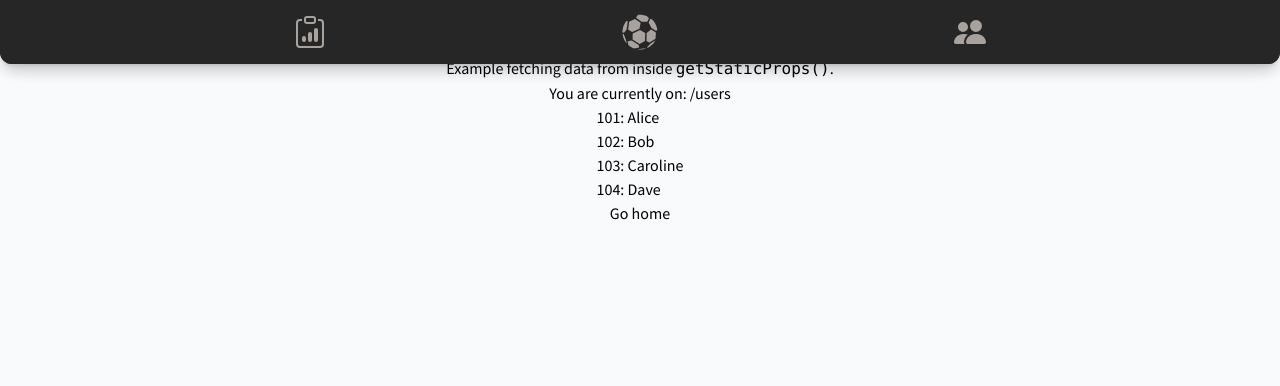
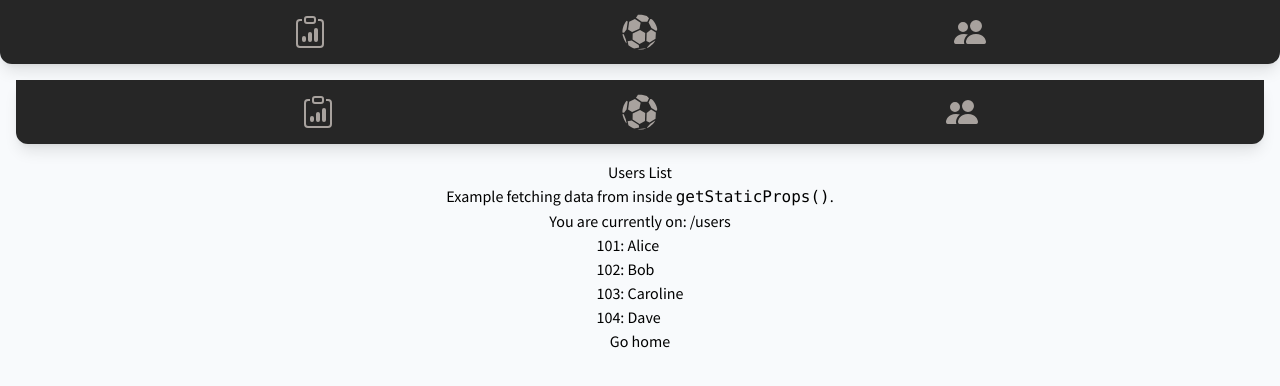
Before and after one commit to rizzrark/squaads-football-app, a Next.js app: page /users in a window 1280 px wide. Shown: the top 386 px of the page. Built offline with nearby package versions, Linux system fonts and the light colour scheme.

Commit message:
style: Fix `position` porperty in `.navigation` custom class

```diff
--- a/styles/globals.css
+++ b/styles/globals.css
@@ -6,10 +6,11 @@
 
 @layer components {
   .pagetitle {
-    @apply flex items-center justify-center sm:fixed bottom-0
+    @apply flex items-center justify-center sm:fixed bottom-0 shadow-lg
     text-slate-50 w-full h-16 z-50 rounded-b-2xl sm:rounded-t-2xl sm:rounded-b-none;
   }
   .navigation {
-    @apply fixed bottom-0 flex w-full h-16 shadow-lg sm:top-0 rounded-t-2xl sm:rounded-b-xl sm:rounded-t-none z-50;
+    @apply fixed bottom-0 flex w-full h-16 shadow-lg
+    rounded-t-2xl sm:rounded-b-xl sm:rounded-t-none z-50 sm:static;
   }
 }
```
